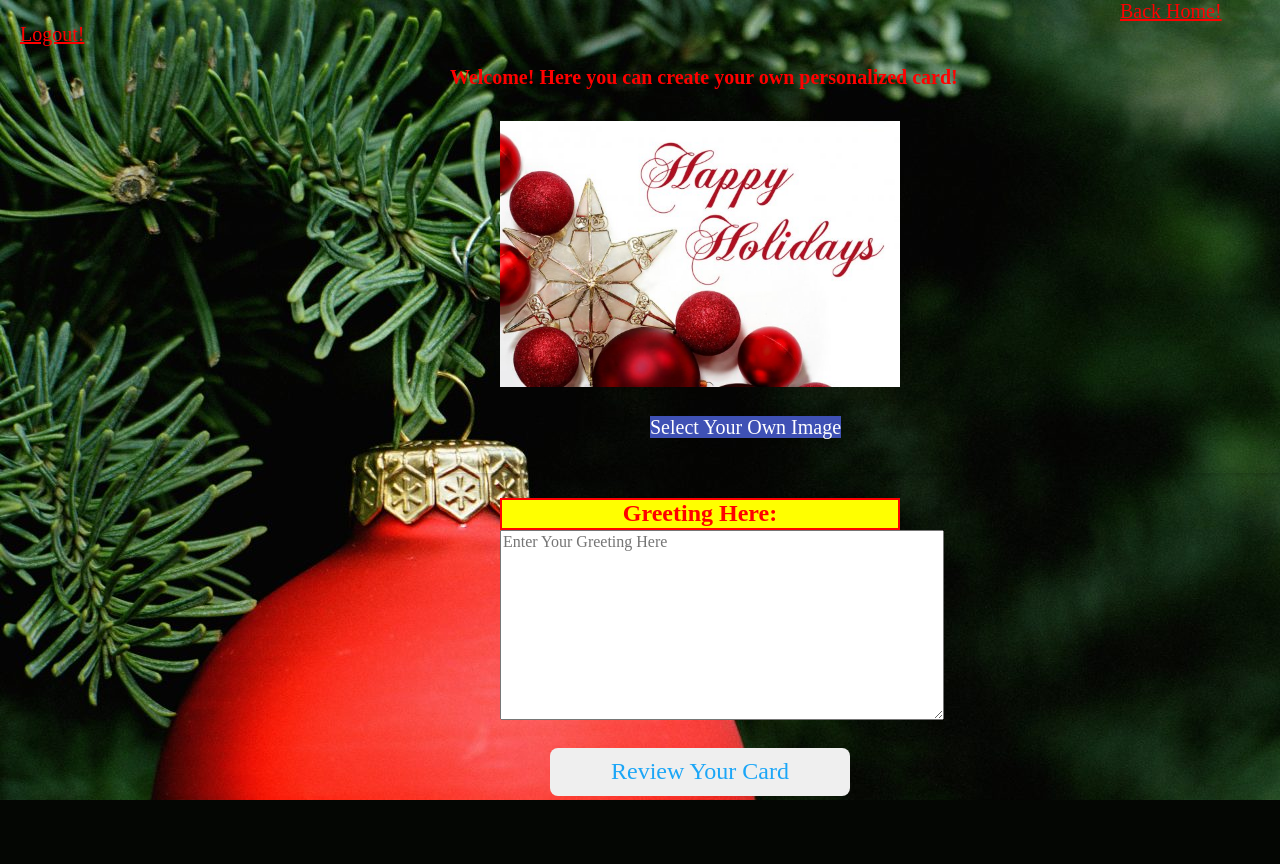
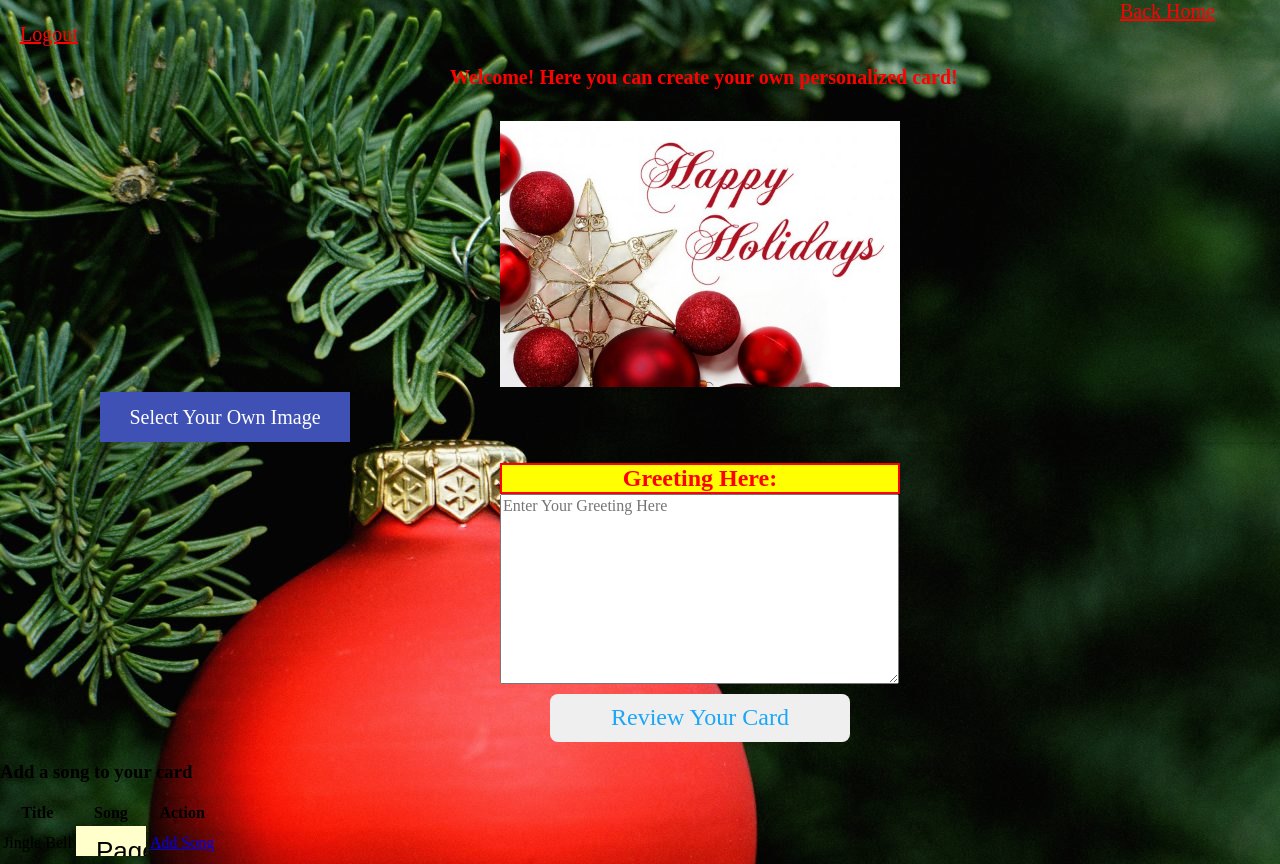
Before and after one commit to leongus1/holiday_greetings_group, a Django app: page /create in a window 1280 px wide. Before the commit the page ends 800 px from the top, so only its background shows below. Run offline with Django 3.2, Linux system fonts and the light colour scheme; some libraries are stand-ins or nearby versions.

Commit message:
updating

```diff
--- a/code/hg_proj/hg_app/templates/create.html
+++ b/code/hg_proj/hg_app/templates/create.html
@@ -10,37 +10,53 @@
 </head>
 <body>
     <div class="header">
-      <a href="/home" style="color: red; font-size: 20px; padding: 20px; margin-top: 50px; margin-left: 1100px;">Back Home!</a>
-      <a href="/logout" style="color: red; margin-left: 20px; font-size: 20px;">Logout!</a>
-      <h1 style="margin-left: 450px; font-size: 20px; color: red; margin-top: 20px;">{% if edit %}Edit Card{% else %}Welcome! Here you can create your own personalized card!{% endif %}</h1>
+      <a href="/home" style="color: red; font-size: 20px; padding: 20px; margin-top: 50px; margin-left: 1100px;">Back Home</a>
+      <a href="/logout" style="color: red; margin-left: 20px; font-size: 20px;">Logout</a>
+      <h1 style="margin-left: 450px; font-size: 20px; color: red; margin-top: 20px;">Welcome! Here you can create your own personalized card!</h1>
       <br>
     </div>
+
     <div class="card">
       {% if specific %}
       <img style="width: 400px; margin-left: 500px;" src="https://res.cloudinary.com/dnwhdkhgg/image/upload/v{{card.img.version}}/{{card.img.public_id}}.{{card.img.format}} " alt="{{card.name}}" id="img-preview"/>
       {% else %}
       <img style="width: 400px; margin-left: 500px;" src="{% static 'recent1.jpg' %}" id="img-preview"/>
       {% endif %}
-      <!-- <h2 style="color: red; margin-left: 500px; width: 396px; display: inline-block; background-color: yellow; text-align: center;  margin-top: 0px; margin-bottom: 0px; border: 2px solid red;">Or you can upload your image</h2> -->
-
-        <form {% if edit %} action="/update/{{this_card.id}}" {%else%} action="/review/{{card.id}}" {%endif%} runat="server" method="POST" enctype="multipart/form-data">
+        <form action="/review/{{card.id}}" runat="server" method="POST" enctype="multipart/form-data">
           {% csrf_token %}
           <div id="upload">
-            <h4 style="margin-left: 550px; margin-top: 10px;"><label class="file-upload-container" for="file-upload">
+            <label class="file-upload-container" for="file-upload">
             <input id="file-upload" type="file" style="display:none;" name="media">
               Select Your Own Image
-            </label></h4>
+            </label>
           </div>
           <div id="success"></div>
-          <h2 style="color: red; margin-left: 500px; width: 396px; display: inline-block; background-color: yellow; text-align: center;  margin-top: -5px; margin-bottom: 0px; border: 2px solid red;">
+          <h2 style="color: red; margin-left: 500px; width: 396px; display: inline-block; background-color: yellow; text-align: center;  margin-top: -100px; margin-bottom: 0px; border: 2px solid red;">
             Greeting Here:
           </h2>
-          <textarea cols="47" rows="10" name="greet_text" placeholder="Enter Your Greeting Here" style="margin-left: 500px; display: block; margin-top: 0px;" >{%if edit%}{{this_card.message}}{%endif%}</textarea><br>
-
-          <button type="submit" style="margin-left: 550px; margin-top: 10px;">{%if edit%} Update Card {%else%}Review Your Card{%endif%}</button>
+          <textarea cols="47" rows="10" name="greet_text" placeholder="Enter Your Greeting Here" style="margin-left: 500px; display: block; margin-top: 0px; width: 393px;"></textarea>
+          <button type="submit" style="margin-left: 550px; margin-top: 10px;">Review Your Card</button>
         </form>
     </div>
-
+    <div class="add_song">
+      <h3>Add a song to your card</h3>
+      <table class="table-dark">
+        <thead>
+            <tr>
+                <th>Title</th>
+                <th>Song</th>
+                <th>Action</th>
+            </tr>
+        </thead>
+        <tbody>
+            <tr>
+                <td>Jingle Bell</td>
+                <td><embed src="{% static 'jingle.mp3' %}" width="70" height="30"/></td>
+                <td><a href="/granted/{{ message.id }}">Add Song</a></td>
+            </tr>
+        </tbody>
+    </table>
+    </div>
     <script src="https://ajax.googleapis.com/ajax/libs/jquery/2.1.1/jquery.min.js"></script>
     <script>
       function readURL(input) {
```
